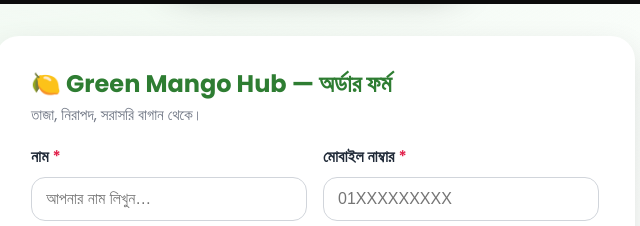
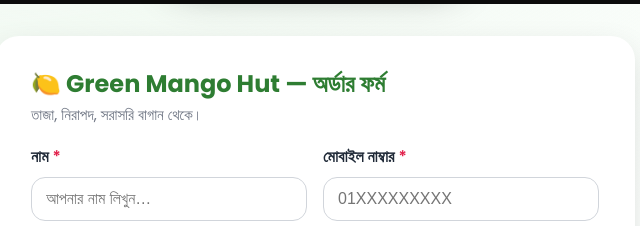
Before and after one commit to skabdullah2408/Green-Mango-Hut, a plain HTML site: page index.html in a window 1280 px wide. Shown: the part 140-366 px from the top of the page, 325-965 px from the left. Drawn offline with Linux system fonts and the light colour scheme.

Commit message:
Update index.html

```diff
--- a/index.html
+++ b/index.html
@@ -19,7 +19,7 @@
 
   <main class="wrapper">
     <section class="card">
-      <h1>🍋 Green Mango Hub — অর্ডার ফর্ম</h1>
+      <h1>🍋 Green Mango Hut — অর্ডার ফর্ম</h1>
       <p class="subtext">তাজা, নিরাপদ, সরাসরি বাগান থেকে।</p>
 
       <form id="orderForm" novalidate>
```
